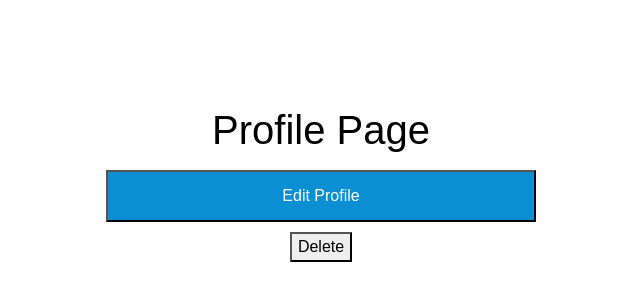
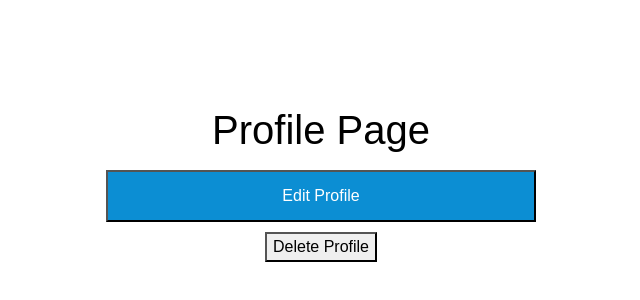
Before and after one commit to k-gs/further-web-assignment-1, a React (Create React App) app: page /Profile in a window 1280 px wide. Shown: the part 104-404 px from the top of the page, without its empty margins (319-959 px from the left). Built offline with nearby package versions, Linux system fonts and the light colour scheme.

Commit message:
delete profile clears local storage -need to add a redirect to home

```diff
--- a/src/pages/Profile.js
+++ b/src/pages/Profile.js
@@ -17,16 +17,35 @@ function Profile() {
     const name = localStorage.getItem('name');
     const date = localStorage.getItem("date");
 
+    function deleteProfile() {
+        localStorage.clear()
+        window.alert("Profile Deleted")
+    }
+
+    function deleteConfirmation() {
+        if (window.confirm("Are you sure you want to delete your profile?")){
+            deleteProfile();
+        }
+
+
+    }
+
+
+
     return (
         <body>
             <h1>Profile Page</h1>
             <p id = "user_name">{name}</p>
             <p id = "user_email">{email}</p>
             <p id = "join_date">{date}</p>
+
             <form action="/ProfileEdit">
             <input type="submit" value="Edit Profile" />
             </form>
-            <button>Delete</button>
+
+            <button onClick={deleteConfirmation}>Delete Profile</button>
+
+
 
         </body>
 
```
